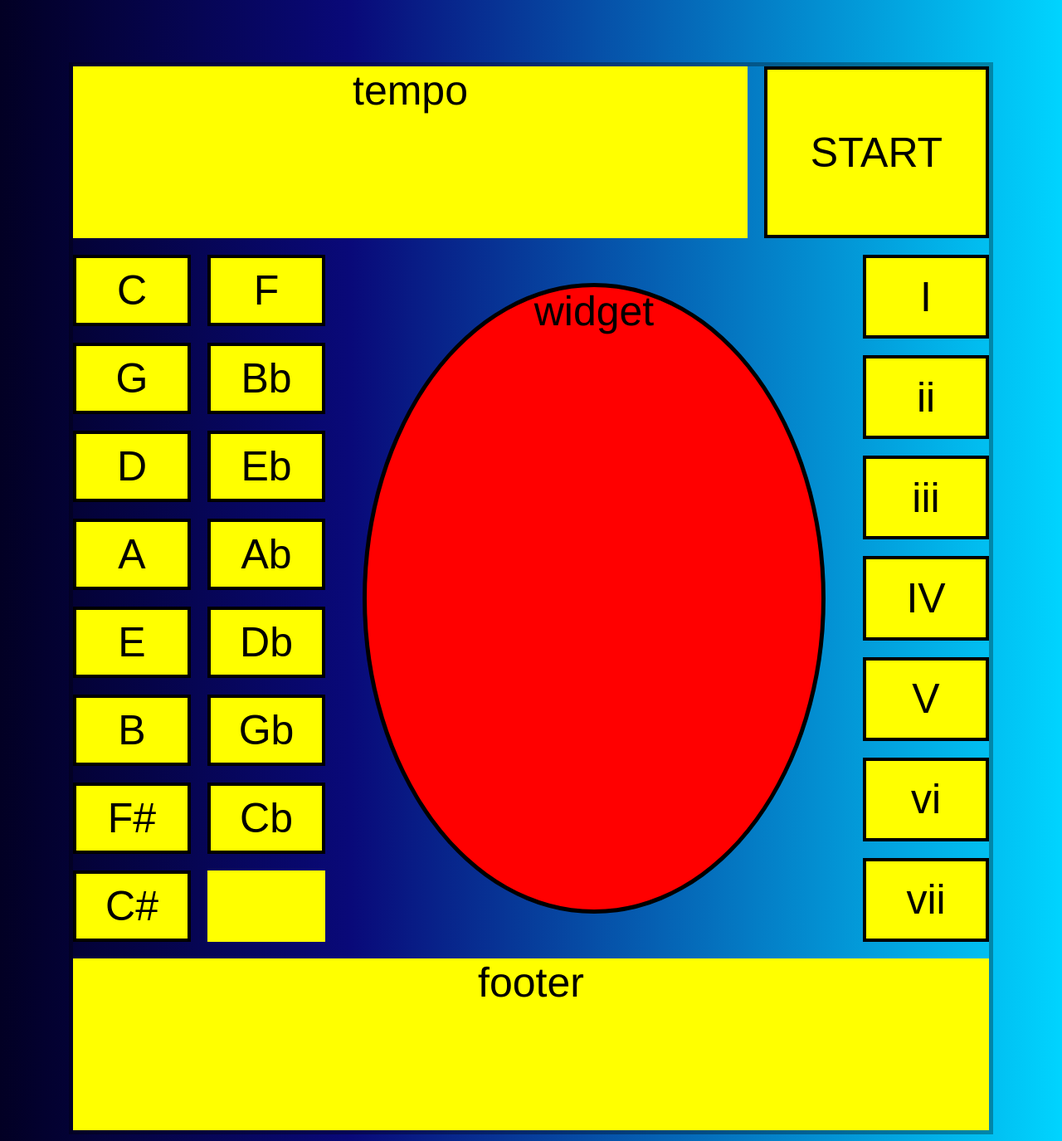
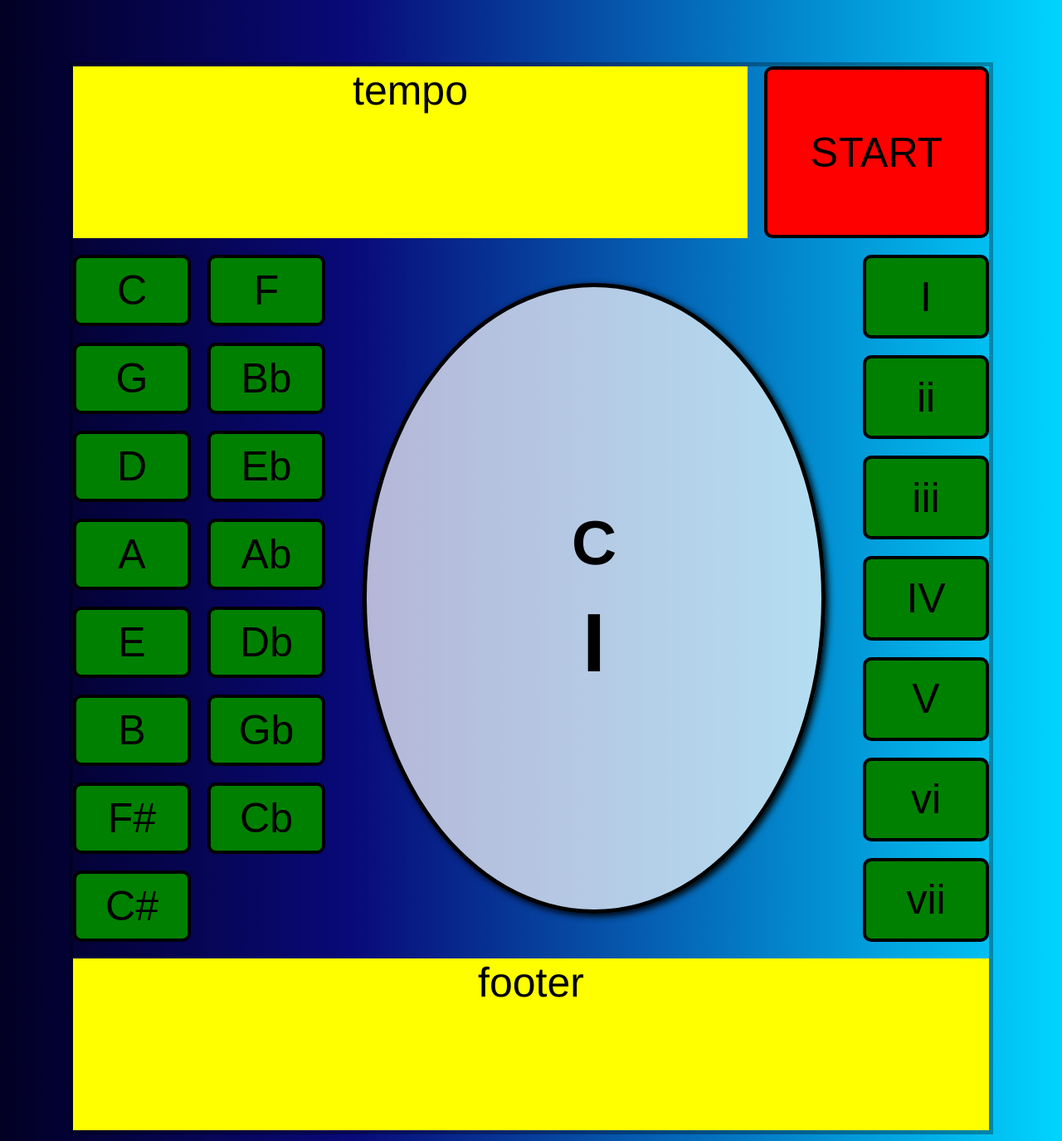
Before and after one commit to JHughesSUTA/scale-degree-practice-tool, a PHP site: page / in a window 1280 px wide. Shown: the top 1375 px of the page at 83% size. Run offline with PHP 8.4, Linux system fonts and the light colour scheme.

Commit message:
add button colors, stylings

```diff
--- a/index.html
+++ b/index.html
@@ -9,80 +9,83 @@
   <div class="container">
     <div class="header">
       <div class="item tempo">tempo</div>
-      <div class="item start">
+      <div class="start">
         <button class="start-btn">START</button>
       </div>
     </div>
     <div class="content">
       <div class="keys">
-        <div class=" key item C">
+        <div class=" key C">
           <button class="option-btn">C</button>
         </div>
-        <div class=" key item F">
+        <div class=" key F">
           <button class="option-btn">F</button>
         </div>
-        <div class=" key item G">
+        <div class=" key G">
           <button class="option-btn">G</button>
         </div>
-        <div class=" key item Bb">
+        <div class=" key Bb">
           <button class="option-btn">Bb</button>
         </div>
-        <div class=" key item D">
+        <div class=" key D">
           <button class="option-btn">D</button>
         </div>
-        <div class=" key item Eb">
+        <div class=" key Eb">
           <button class="option-btn">Eb</button>
         </div>
-        <div class=" key item A">
+        <div class=" key A">
           <button class="option-btn">A</button>
         </div>
-        <div class=" key item Ab">
+        <div class=" key Ab">
           <button class="option-btn">Ab</button>
         </div>
-        <div class=" key item E">
+        <div class=" key E">
           <button class="option-btn">E</button>
         </div>
-        <div class=" key item Db">
+        <div class=" key Db">
           <button class="option-btn">Db</button>
         </div>
-        <div class=" key item B">
+        <div class=" key B">
           <button class="option-btn">B</button>
         </div>
-        <div class=" key item Gb">
+        <div class=" key Gb">
           <button class="option-btn">Gb</button>
         </div>
-        <div class=" key item F#">
+        <div class=" key F#">
           <button class="option-btn">F#</button>
         </div>
-        <div class=" key item Cb">
+        <div class=" key Cb">
           <button class="option-btn">Cb</button>
         </div>
-        <div class=" key item C#">
+        <div class=" key C#">
           <button class="option-btn">C#</button>
         </div>
-        <div class=" key item "></div>
+        <div class=" key "></div>
       </div>
-      <div class="item widget">widget</div>
+      <div class="widget">
+        <h2 class="display-text">C</h2>
+        <h1 class="display-text">I</h1>
+      </div>
       <div class="chords">
-        <div class=" chord item i">
+        <div class=" chord i">
           <button class="option-btn">I</button>
         </div>
-        <div class=" chord item ii">
+        <div class=" chord ii">
           <button class="option-btn">ii</button>
         </div>
-        <div class=" chord item iii">
+        <div class=" chord iii">
           <button class="option-btn">iii</button>
         </div>
-        <div class=" chord item iv">
+        <div class=" chord iv">
           <button class="option-btn">IV</button>
         </div>
-        <div class=" chord item v">
+        <div class=" chord v">
           <button class="option-btn">V</button>
         </div>
-        <div class=" chord item vi">
+        <div class=" chord vi">
           <button class="option-btn">vi</button>
         </div>
-        <div class=" chord item vii">
+        <div class=" chord vii">
           <button class="option-btn">vii</button>
         </div>
       </div>
--- a/style.css
+++ b/style.css
@@ -55,17 +55,20 @@ html {
 }
 
 .widget {
-  background-color: red;
+  display: grid;
+  background-color: rgb(255,255,255,0.7);
   height: 750px;
   width: 90%;
   border: 5px solid black;
   border-radius: 50%;
   justify-self: center;
   align-self: center;
+  align-content: center;
+  box-shadow: 3px 3px 8px;
 }
 
 .option-btn {
-  background: none;
+  background-color: green;
   border: 4px solid black;
   color: black;
   /*background: rgba(0, 0, 0, 0.7);*/
@@ -74,10 +77,11 @@ html {
   height: 100%;
   font-size: 1em;
   padding: 10px;
+  border-radius: 10px;
 }
 
 .start-btn {
-  background: none;
+  background-color: red;
   border: 4px solid black;
   color: black;
   /*background: rgba(0, 0, 0, 0.7);*/
@@ -86,6 +90,11 @@ html {
   height: 100%;
   font-size: 1em;
   padding: 10px;
+  border-radius: 10px;
+}
+
+.display-text {
+  margin: 10px;
 }
 
 /*.tempo {
```
